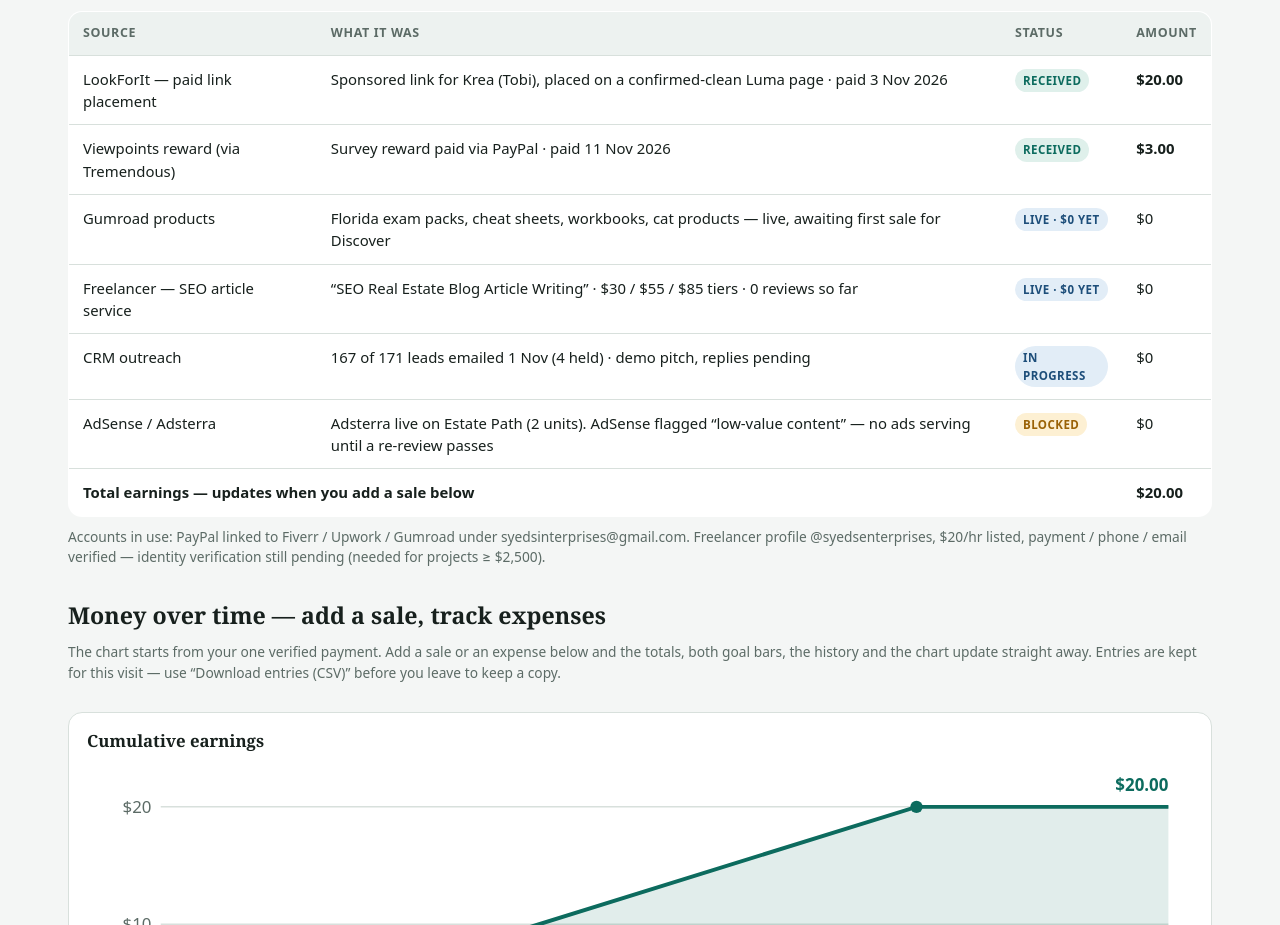
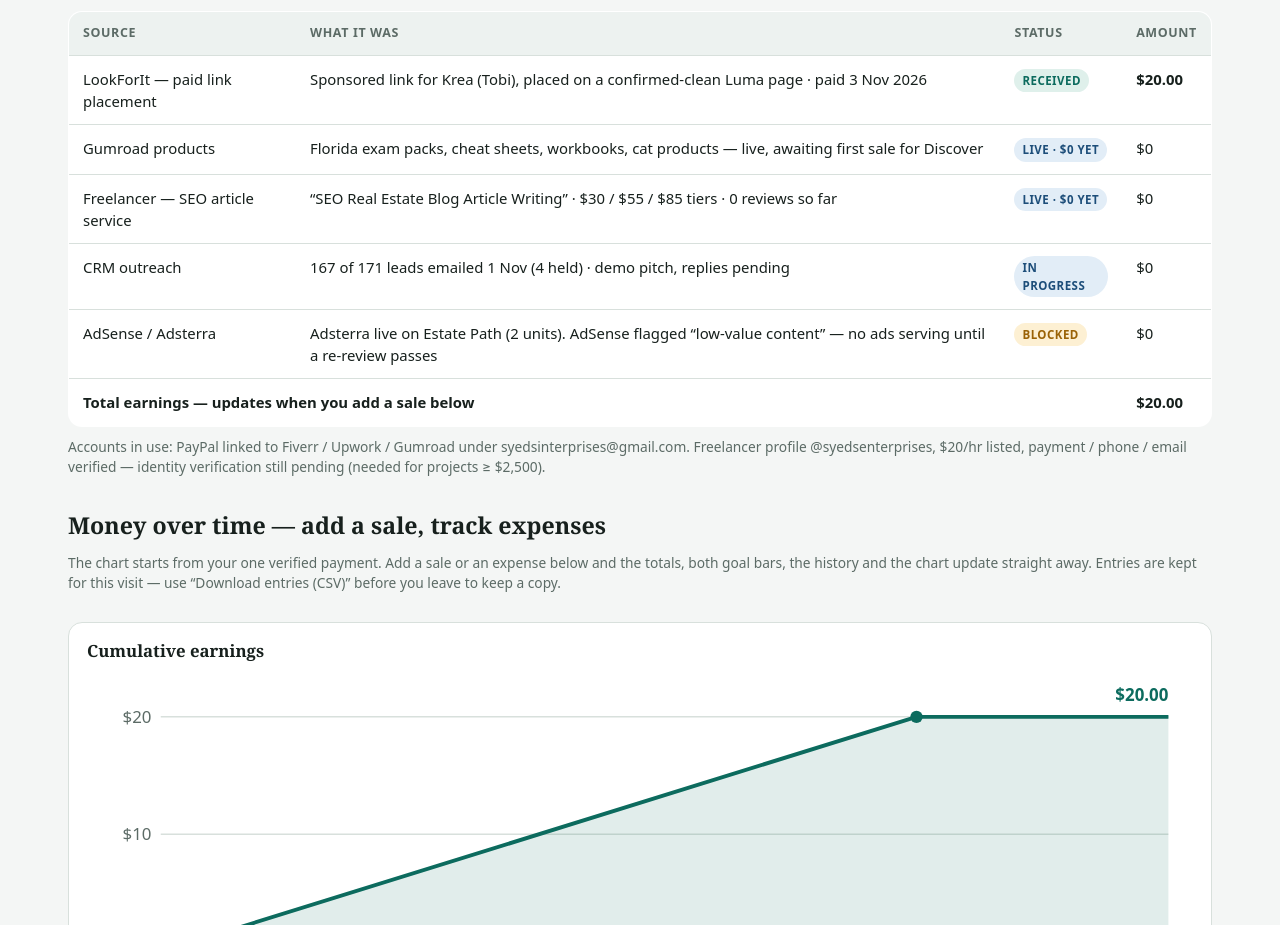
Before and after one commit to syedsenterprises/dashboard, a plain HTML site: page index.html in a window 1280 px wide. Shown: the part 807-1732 px from the top of the page. Drawn offline with Linux system fonts and the light colour scheme.

Commit message:
Remove Viewpoints $3.00 row from Earnings table
Removed a row for Viewpoints reward from the table.

```diff
--- a/index.html
+++ b/index.html
@@ -168,7 +168,7 @@ code{background:var(--surface2);padding:2px 6px;border-radius:6px;font-size:.82r
       <thead><tr><th>Source</th><th>What it was</th><th>Status</th><th class="num">Amount</th></tr></thead>
       <tbody>
         <tr><td>LookForIt — paid link placement</td><td>Sponsored link for Krea (Tobi), placed on a confirmed-clean Luma page · paid 3 Nov 2026</td><td><span class="tag live">Received</span></td><td class="num"><strong>$20.00</strong></td></tr>
-        <tr><td>Viewpoints reward (via Tremendous)</td><td>Survey reward paid via PayPal · paid 11 Nov 2026</td><td><span class="tag live">Received</span></td><td class="num"><strong>$3.00</strong></td></tr>
+
         <tr><td>Gumroad products</td><td>Florida exam packs, cheat sheets, workbooks, cat products — live, awaiting first sale for Discover</td><td><span class="tag info">Live · $0 yet</span></td><td class="num">$0</td></tr>
         <tr><td>Freelancer — SEO article service</td><td>“SEO Real Estate Blog Article Writing” · $30 / $55 / $85 tiers · 0 reviews so far</td><td><span class="tag info">Live · $0 yet</span></td><td class="num">$0</td></tr>
         <tr><td>CRM outreach</td><td>167 of 171 leads emailed 1 Nov (4 held) · demo pitch, replies pending</td><td><span class="tag info">In progress</span></td><td class="num">$0</td></tr>
```
